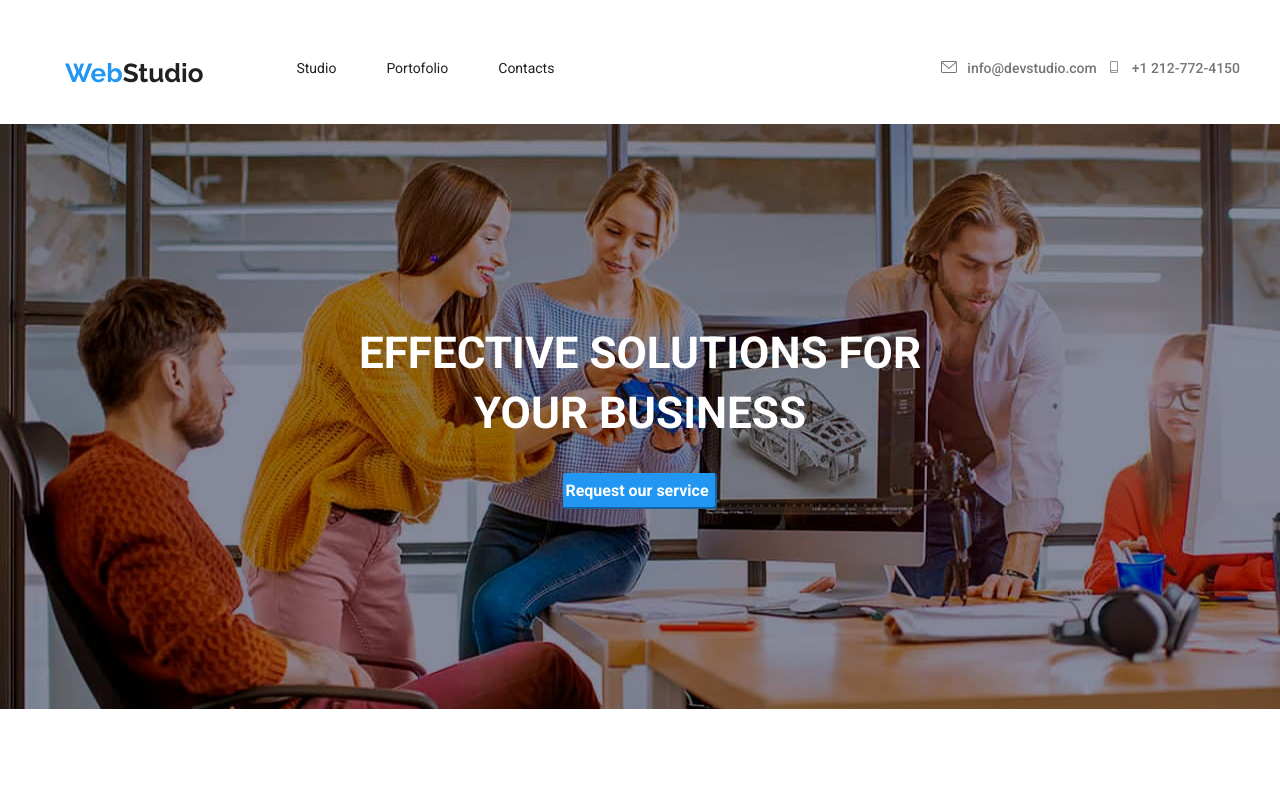
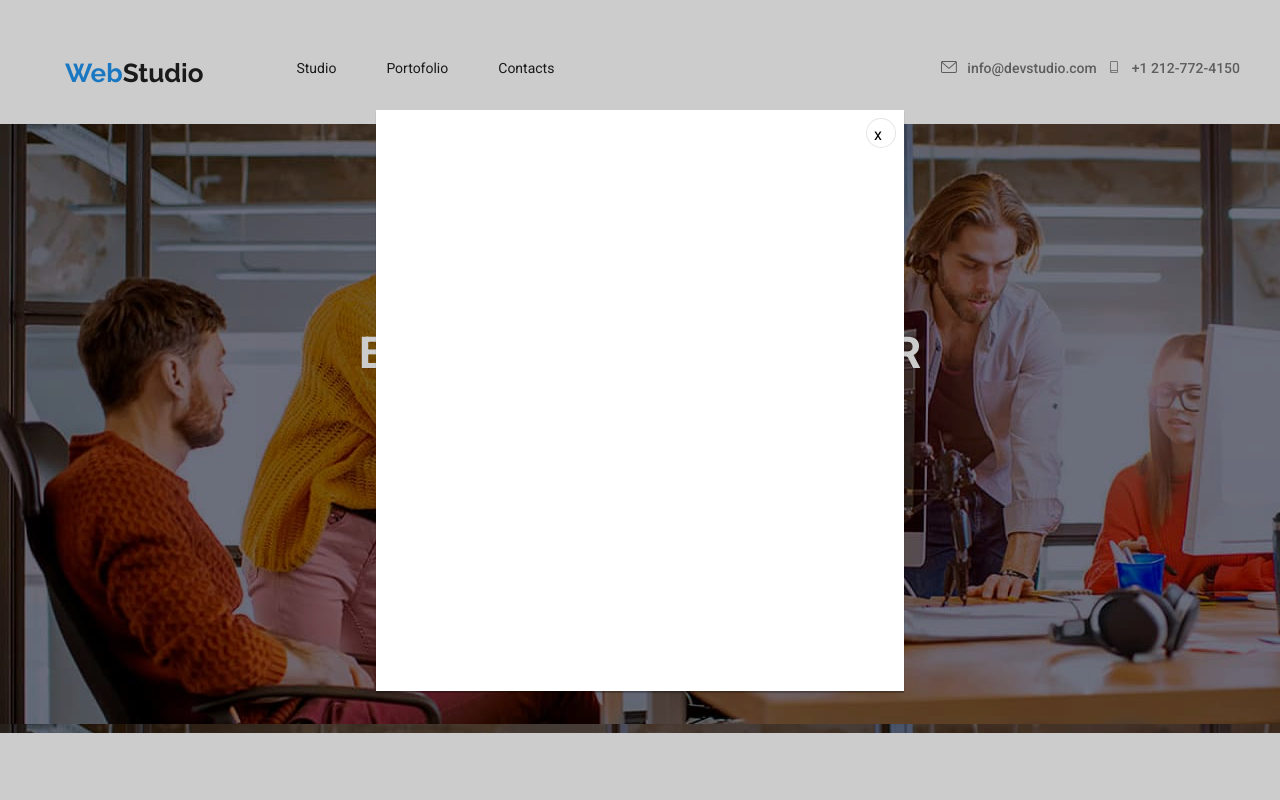
Before and after one commit to luminitza24/goit-markup-hw-05, a plain HTML site: page index.html in a window 1280 px wide. Both pictures are taken after a click on the button "Request our service". Shown: the top 800 px of the page. Drawn offline with nearby package versions, Linux system fonts and the light colour scheme.

Commit message:
adaugat fereastra

```diff
--- a/index.html
+++ b/index.html
@@ -24,6 +24,11 @@
     <title>WebStudio</title>
   </head>
   <body>
+    <div class="modal is-hidden" data-modal>
+      <div class="inner-modal">
+        <button type="button" class="close-modal" data-modal-close>x</button>
+      </div>
+    </div>
     <div class="container">
       <header class="page-header">
         <a class="logo" href="/"><span class="web-logo">Web</span>Studio</a>
@@ -59,9 +64,9 @@
         <section class="heading-section">
           <div class="flex-container">
           <h1 class="heading">EFFECTIVE SOLUTIONS FOR <br />YOUR BUSINESS</h1>
-          <button class="request-button" type="button">
+          <div class="section-inner"><button class="request-button " type="button" data-modal-open >
             Request our service
-          </button>
+          </button></div>
 
         </section>
       </div>
@@ -390,6 +395,6 @@
         </address>
        </div>
       </footer>
-
+      <script src="js/modal.js"></script>
   </body>
 </html>
--- /dev/null
+++ b/js/modal.js
@@ -0,0 +1,14 @@
+(() => {
+  const refs = {
+    openModalBtn: document.querySelector("[data-modal-open]"),
+    closeModalBtn: document.querySelector("[data-modal-close]"),
+    modal: document.querySelector("[data-modal]"),
+  };
+
+  refs.openModalBtn.addEventListener("click", toggleModal);
+  refs.closeModalBtn.addEventListener("click", toggleModal);
+
+  function toggleModal() {
+    refs.modal.classList.toggle("is-hidden");
+  }
+})();
--- a/styles/styles.css
+++ b/styles/styles.css
@@ -97,6 +97,59 @@ body {
   color: var(--brand-color);
   cursor: pointer;
   text-decoration: underline 2px var(--brand-color);
+  transition-property: cursor, underline;
+  transition-duration: 250ms;
+  transition-delay: 250ms;
+  transition-timing-function: cubic-bezier(0.4, 0, 0.2, 1);
+}
+.modal {
+  position: fixed;
+  width: 100%;
+  height: 100%;
+  background-color: rgba(0, 0, 0, 0.2);
+  z-index: 99;
+  display: flex;
+  justify-content: center;
+  align-items: center;
+  transition: opacity 400ms cubic-bezier(0.4, 0, 0.2, 1);
+
+}
+.inner-modal {
+  width: 528px;
+  height: 581px;
+  background-color: #fff;
+  display: flex;
+  justify-content: flex-end;
+  box-shadow: 0px 2px 1px 0px rgba(0, 0, 0, 0.2),
+    0 1px 1px 0 rgba(0, 0, 0, 0.14);
+  position: relative;
+}
+.close-modal {
+  background-color: #fff;
+  width: 30px;
+  height: 30px;
+  text-align: center;
+  line-height: 30px;
+  border-radius: 50%;
+  border: 1px solid rgba(0, 0, 0, 0.1);
+  position: absolute;
+  top: 8px;
+  right: 8px;
+  cursor: pointer;
+  font-size: 16px;
+}
+.is-hidden {
+  visibility: hidden;
+  opacity: 0;
+  pointer-events: none;
+}
+.inner-modal:hover,
+.inner-modal:focus {
+  transition-property: box-shadow;
+  transition-duration: 250ms;
+  transition-timing-function: cubic-bezier(0.4, 0, 0.2, 1);
+}
+.is-hidden {
 }
 .link {
   text-decoration: none;
```
